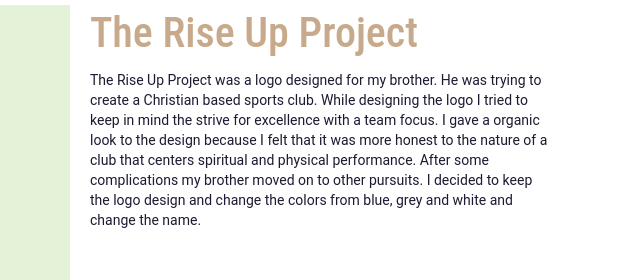
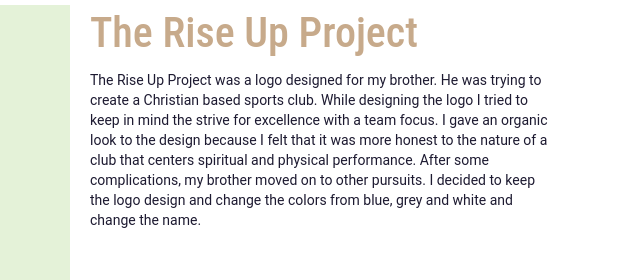
Before and after one commit to 7Red7Chocobo7/jh-portfolio, a plain HTML site: page rise-up.html in a window 1280 px wide. Shown: the part 155-435 px from the top of the page, 560-1200 px from the left. Drawn offline with nearby package versions, Linux system fonts and the light colour scheme; a script that the page names is missing.

Commit message:
Update rise-up.html

```diff
--- a/rise-up.html
+++ b/rise-up.html
@@ -47,7 +47,8 @@
         <div class="w-col w-col-6"><img src="images/Rise_Final-1.jpg" srcset="images/Rise_Final-1-p-500.jpeg 500w, images/Rise_Final-1-p-800.jpeg 800w, images/Rise_Final-1-p-1080.jpeg 1080w, images/Rise_Final-1.jpg 1200w" sizes="(max-width: 767px) 92vw, (max-width: 991px) 354px, 460px" alt=""></div>
         <div class="w-col w-col-6">
           <h1 class="heading-8 w-hidden-small w-hidden-tiny">The Rise Up Project</h1>
-          <p class="paragraph-6">The Rise Up Project was a logo designed for my brother. He was trying to create a Christian based sports club. While designing the logo I tried to keep in mind the strive for excellence with a team focus. I gave a organic look to the design because I felt that it was more honest to the nature of a club that centers spiritual and physical performance. After some complications my brother moved on to other pursuits. I decided to keep the logo design and change the colors from blue, grey and white and change the name.</p>
+          <p class="paragraph-6">The Rise Up Project was a logo designed for my brother. He was trying to create a Christian based sports club. While designing the logo I tried to keep in mind the strive for excellence with a team focus. I gave an organic look to the design because I felt that it was more honest to the nature of a club that centers spiritual and physical performance. After some complications, my brother moved on to other pursuits. I decided to keep the logo design and change the colors from blue, grey and white and change the name.
+</p>
         </div>
       </div>
       <div class="div-block-21"><img src="images/Rise_Hoodie.jpg" srcset="images/Rise_Hoodie-p-500.jpeg 500w, images/Rise_Hoodie-p-800.jpeg 800w, images/Rise_Hoodie-p-1080.jpeg 1080w, images/Rise_Hoodie.jpg 1500w" sizes="(max-width: 767px) 96vw, (max-width: 991px) 728px, 940px" alt=""></div>
```
